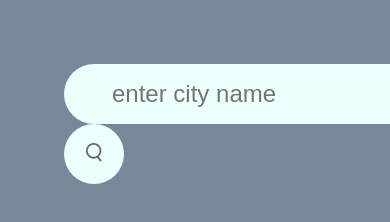
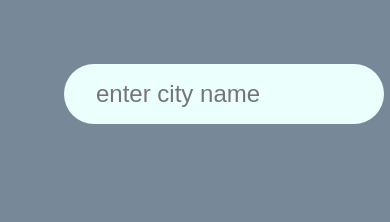
Before and after one commit to jayshreejatpr/Weather-App, a plain HTML site: page index.html in a window 390 px wide. Shown: the top 222 px of the page. Drawn offline with nearby package versions, Linux system fonts and the light colour scheme.

Commit message:
responsive input field button

```diff
--- a/style.css
+++ b/style.css
@@ -30,7 +30,7 @@ body{
     display: flex;
     flex-wrap: wrap;
     align-items: center;
-   /* justify-content: space-between;  */
+
 }
 .search input{
     border: 0;
@@ -115,3 +115,28 @@ body{
     width: 60px;
 
 }
+
+    .search{
+        width: auto;
+        display: flex;
+        flex-flow: nowrap;
+        align-items: center;
+
+    }
+    .search input{
+        width: 20rem;
+        max-width: 400px;
+        border: 0;
+        outline: 0;
+        background: #ebfffc;
+        color: #555;
+        padding: 1rem 2rem;
+        height: 60px;
+        border-radius: 30px;
+        flex-wrap: wrap;
+        font-size: 1.5rem;
+    }
+    .search button {
+       width: 60px;
+       height: 60px;
+    }
```
